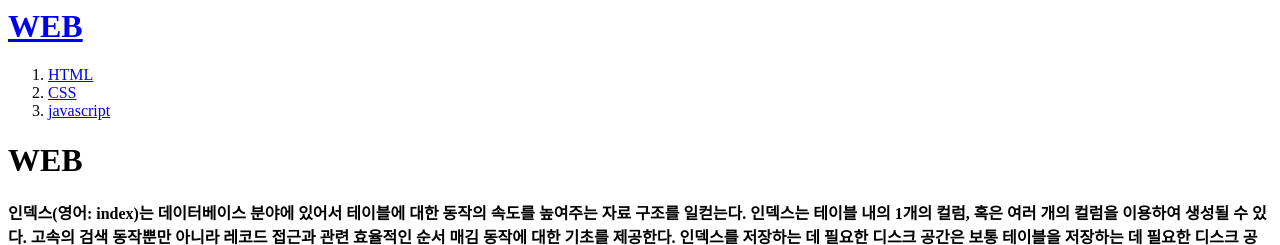
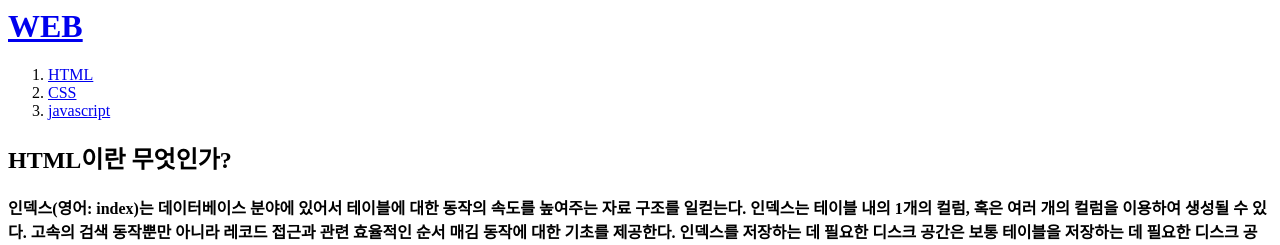
Before and after one commit to dkabeir/firstweb, a plain HTML site: page index.html in a window 1280 px wide. Shown: the top 245 px of the page. Drawn offline with Linux system fonts and the light colour scheme.

Commit message:
Add files via upload

```diff
--- a/index.html
+++ b/index.html
@@ -8,8 +8,9 @@
     <li><a href="1.html">HTML</a></li>
     <li><a href="2.html">CSS</a></li>
     <li><a href="3.html">javascript</a></li>
-    </ol>
-<h1>WEB</h1>
+</ol>
+
+<h2>HTML이란 무엇인가?</h2>
 
 
 <strong>인덱스(영어: index)는 데이터베이스 분야에 있어서 테이블에 대한 동작의 속도를 높여주는 자료 구조를 일컫는다. 인덱스는 테이블 내의 1개의 컬럼, 혹은 여러 개의 컬럼을 이용하여 생성될 수 있다. 고속의 검색 동작뿐만 아니라 레코드 접근과 관련 효율적인 순서 매김 동작에 대한 기초를 제공한다. 인덱스를 저장하는 데 필요한 디스크 공간은 보통 테이블을 저장하는 데 필요한 디스크 공간보다 작다. (왜냐하면 보통 인덱스는 키-필드만 갖고 있고, 테이블의 다른 세부 항목들은 갖고 있지 않기 때문이다.) 관계형 데이터베이스에서는 인덱스는 테이블 부분에 대한 하나의 사본이다.
```
